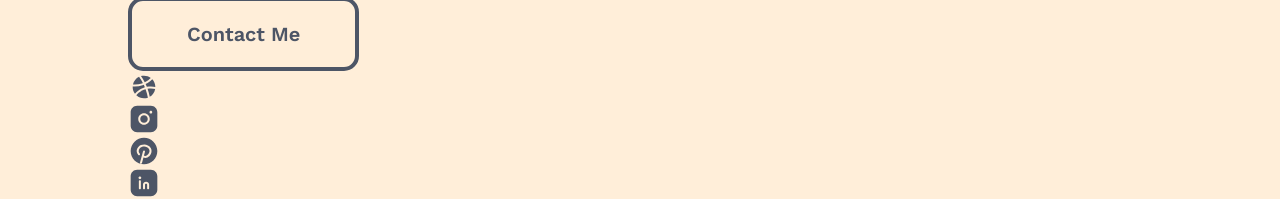
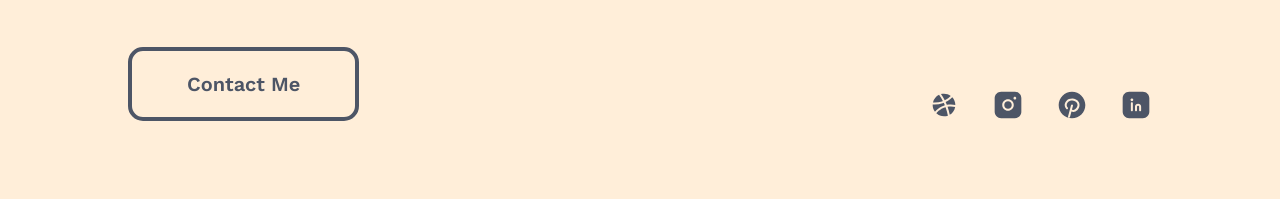
Before and after one commit to Bishop-coder/kawaii-salman-khan-practice-website, a plain HTML site: page index.html in a window 1280 px wide. Shown: the part 2841-3040 px from the top of the page. After the commit the page ends 2962 px from the top, so only its background shows below. Drawn offline with nearby package versions, Linux system fonts and the light colour scheme; a web font is replaced by a local one.

Commit message:
up to date changes

```diff
--- a/index.html
+++ b/index.html
@@ -112,7 +112,7 @@
         <article id="footer">
             <h1>Let’s work together and<br> make everything super cute<br> and super useful. >:3</h1>
             <div class="bottom-container">
-                <button class="site-wide-btn">Contact Me</button>
+                <div class="btn"><button class="site-wide-btn contact-btn">Contact Me</button></div>
                 <div class="icon-container">
                     <i class="icon dribble "><img src="./images/Dribbble-icon.svg" alt=""></i>
                     <i class="icon insta"><img src="./images/Instagram-icon.svg" alt=""></i>
--- a/styles/style.css
+++ b/styles/style.css
@@ -369,7 +369,6 @@ p {
   margin: 0 auto;
   justify-content: center;
   align-items: center;
-  position: relative;
 }
 
 .about-left {
@@ -380,11 +379,15 @@ p {
   margin-bottom: 40px;
 }
 
-/* .about-img {
-  position: absolute;
-  bottom: 0;
-  width: 45%;
-} */
+.about-right {
+  display: inline-flex;
+  flex-direction: column;
+  align-items: flex-end;
+}
+
+.about-img {
+  margin: 0;
+}
 
 
 
@@ -403,5 +406,19 @@ p {
 }
 
 .bottom-container {
+  display: flex;
+  flex-direction: row;
+  justify-content: space-between;
+  margin: 50px auto;
+}
 
+.icon-container {
+  display: flex;
+  align-items:flex-end;
+  flex-direction: row;
 }
+
+.icon {
+  bottom: 0;
+  padding-left: 2rem;
+}
```
